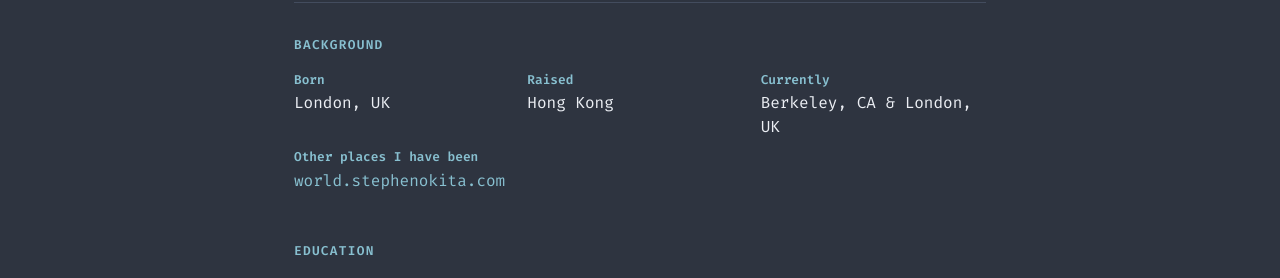
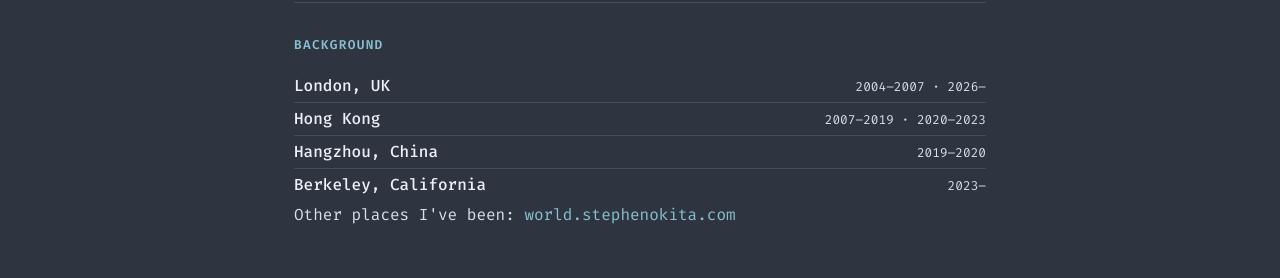
Before and after one commit to TheArctesian/stephenokita.com, a SvelteKit app: page /person in a window 1280 px wide. Shown: the part 328-606 px from the top of the page. Built offline with nearby package versions, Linux system fonts and the light colour scheme; no server answers.

Commit message:
more media

```diff
--- a/src/routes/person/+page.svelte
+++ b/src/routes/person/+page.svelte
@@ -79,12 +79,27 @@
   <!-- Background -->
   <section class="section">
     <h2 class="section-label">Background</h2>
-    <div class="kv-grid">
-      <div class="kv"><span class="kv-key">Born</span> London, UK</div>
-      <div class="kv"><span class="kv-key">Raised</span> Hong Kong</div>
-      <div class="kv"><span class="kv-key">Currently</span> Berkeley, CA & London, UK</div>
-      <div class="kv"><span class="kv-key">Other places I have been</span> <a href="https://world.stephenokita.com" target="_blank" rel="noopener noreferrer" class="inline-link">world.stephenokita.com</a></div>
+    <div class="timeline">
+      <div class="timeline-row">
+        <span class="timeline-place">London, UK</span>
+        <span class="timeline-dates">2004&ndash;2007 · 2026&ndash;</span>
+      </div>
+      <div class="timeline-row">
+        <span class="timeline-place">Hong Kong</span>
+        <span class="timeline-dates">2007&ndash;2019 · 2020&ndash;2023</span>
+      </div>
+      <div class="timeline-row">
+        <span class="timeline-place">Hangzhou, China</span>
+        <span class="timeline-dates">2019&ndash;2020</span>
+      </div>
+      <div class="timeline-row">
+        <span class="timeline-place">Berkeley, California</span>
+        <span class="timeline-dates">2023&ndash;</span>
+      </div>
     </div>
+    <p class="prose-text timeline-footer">
+      Other places I've been: <a href="https://world.stephenokita.com" target="_blank" rel="noopener noreferrer" class="inline-link">world.stephenokita.com</a>
+    </p>
   </section>
 
   <!-- Education -->
@@ -124,6 +139,10 @@
       <div class="kv">廣東話 Cantonese <span class="kv-note">fluent</span></div>
       <div class="kv">Français <span class="kv-note">semi</span></div>
       <div class="kv">Español <span class="kv-note">semi</span></div>
+      <div class="kv">Deutsch <span class="kv-note">beginner</span></div>
+      <div class="kv">Türkçe <span class="kv-note">beginner</span></div>
+      <div class="kv">Italiano <span class="kv-note">beginner</span></div>
+      <div class="kv">日本語 Japanese <span class="kv-note">beginner</span></div>
     </div>
   </section>
 
@@ -172,11 +191,11 @@
   <section class="section">
     <h2 class="section-label">Things I Love</h2>
     <p class="prose-text section-intro">
-      A loose, occasionally-updated collection of media in random categories that I like.
+      A loose, occasionally-updated collection of media in random categories that I like. We are what we consume and that.
     </p>
 
     {#each data.works as category}
-      <div class="works-group">
+      <div class="works-group" data-service={category.service}>
         <div class="works-header">
           <h3 class="subsection">{category.label}</h3>
           <Icon
@@ -378,6 +397,42 @@
     color: var(--text-primary);
   }
 
+  /* Timeline (where I've lived) */
+  .timeline {
+    display: flex;
+    flex-direction: column;
+  }
+
+  .timeline-row {
+    display: flex;
+    justify-content: space-between;
+    align-items: baseline;
+    gap: var(--space-md);
+    padding: var(--space-xs) 0;
+    border-bottom: 1px solid var(--border-primary);
+    font-size: var(--font-size-sm);
+  }
+
+  .timeline-row:last-child {
+    border-bottom: none;
+  }
+
+  .timeline-place {
+    color: var(--text-primary);
+    font-weight: 500;
+  }
+
+  .timeline-dates {
+    color: var(--text-secondary);
+    font-family: var(--font-family-mono);
+    font-size: var(--font-size-xs);
+    white-space: nowrap;
+  }
+
+  .timeline-footer {
+    margin-top: var(--space-md);
+  }
+
   /* Lists */
   .list {
     display: flex;
@@ -531,9 +586,15 @@
     overflow: hidden;
   }
 
-  /* Spotify playlists are square covers */
-  .works-group:last-of-type .work-cover-wrap {
+  /* Square covers for services where the artwork is square */
+  .works-group[data-service="spotify"] .work-cover-wrap,
+  .works-group[data-service="youtube"] .work-cover-wrap {
     aspect-ratio: 1 / 1;
+  }
+
+  /* YouTube channel avatars are circular */
+  .works-group[data-service="youtube"] .work-cover-wrap {
+    border-radius: 50%;
   }
 
   /* Social */
--- a/src/routes/person/works.json
+++ b/src/routes/person/works.json
@@ -35,13 +35,24 @@
     },
     {
       "label": "Movies",
-      "service": "letterboxd",
+      "service": "imdb",
       "items": [
-        { "url": "https://letterboxd.com/film/ray-2004/", "title": "Ray" },
-        { "url": "https://letterboxd.com/film/django-unchained/", "title": "Django Unchained" },
-        { "url": "https://letterboxd.com/film/the-godfather-part-ii/", "title": "The Godfather Part II" },
-        { "url": "https://letterboxd.com/film/che-part-one/", "title": "Che: Part One" },
-        { "url": "https://letterboxd.com/film/infernal-affairs/", "title": "Infernal Affairs" }
+        { "url": "https://www.imdb.com/title/tt0350258/", "title": "Ray" },
+        { "url": "https://www.imdb.com/title/tt1853728/", "title": "Django Unchained" },
+        { "url": "https://www.imdb.com/title/tt0071562/", "title": "The Godfather Part II" },
+        { "url": "https://www.imdb.com/title/tt0892255/", "title": "Che: Part One" },
+        { "url": "https://www.imdb.com/title/tt0338564/", "title": "Infernal Affairs" }
+      ]
+    },
+    {
+      "label": "Superhero Movies",
+      "service": "imdb",
+      "items": [
+        { "url": "https://www.imdb.com/title/tt0468569/" },
+        { "url": "https://www.imdb.com/title/tt2395427/" },
+        { "url": "https://www.imdb.com/title/tt3498820/" },
+        { "url": "https://www.imdb.com/title/tt0409459/" },
+        { "url": "https://www.imdb.com/title/tt4633694/" }
       ]
     },
     {
@@ -78,6 +89,27 @@
       ]
     },
     {
+      "label": "YouTube Channels",
+      "service": "youtube",
+      "items": [
+        { "url": "https://www.youtube.com/JacobGeller" },
+        { "url": "https://www.youtube.com/@ArtOfTheProblem" },
+        { "url": "https://www.youtube.com/@Fireship" },
+        { "url": "https://www.youtube.com/@Geopoldd" },
+        { "url": "https://www.youtube.com/@FinTaylorcomedy" },
+        { "url": "https://www.youtube.com/@BennJordan" },
+        { "url": "https://www.youtube.com/@MDVL_mindset" },
+        { "url": "https://www.youtube.com/@hankschannel" },
+        { "url": "https://www.youtube.com/@WelchLabs" },
+        { "url": "https://www.youtube.com/@AdamNeely" },
+        { "url": "https://www.youtube.com/@AltShiftX" },
+        { "url": "https://www.youtube.com/@NoBoilerplate" },
+        { "url": "https://www.youtube.com/@CorridorCrew" },
+        { "url": "https://www.youtube.com/@PBoyle" },
+        { "url": "https://www.youtube.com/@InternetHistorian" }
+      ]
+    },
+    {
       "label": "Spotify Playlists",
       "service": "spotify",
       "items": [
```
